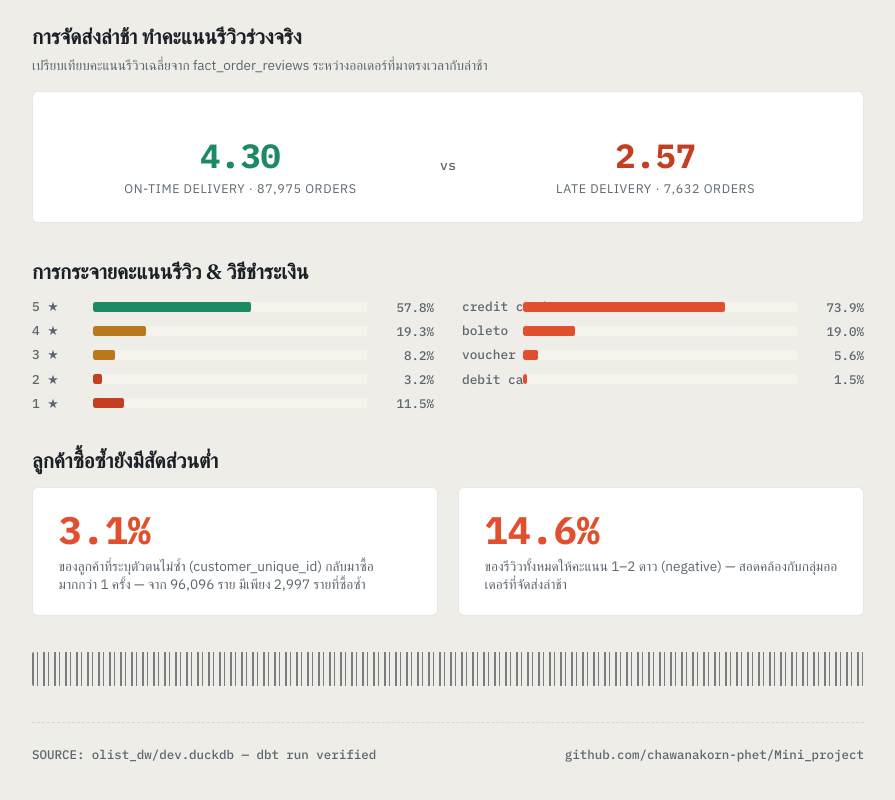
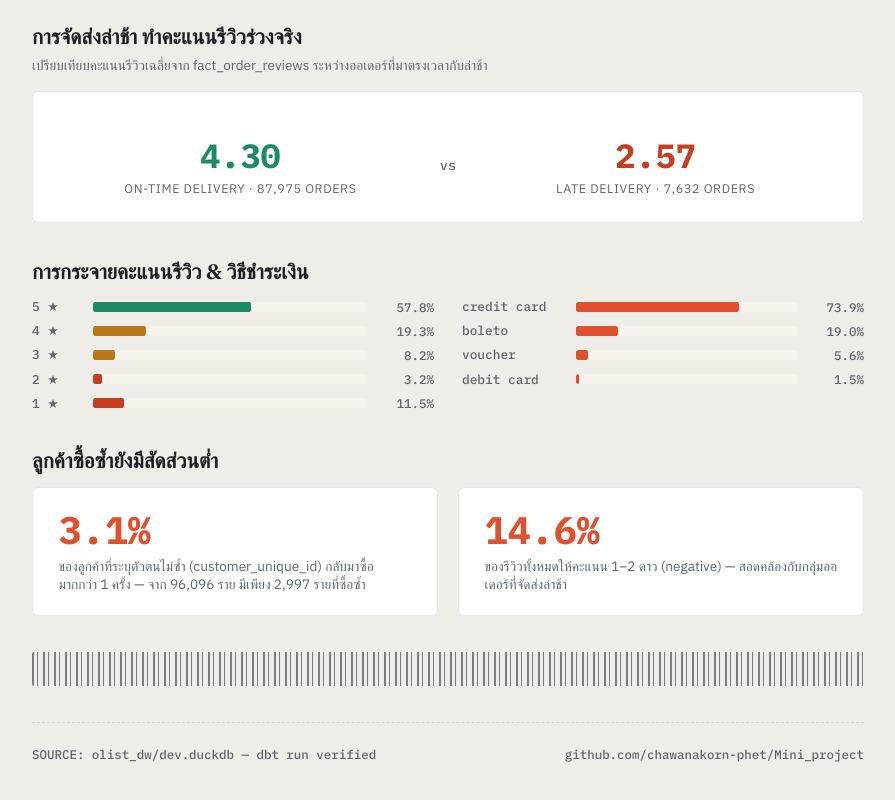
Before and after one commit to chawanakorn-phet/Mini_project, a website: page deliverables/infographic.html in a window 1280 px wide. Shown: the part 745-1545 px from the top of the page, without its empty margins (192-1087 px from the left). Drawn offline with Linux system fonts and the light colour scheme.

Commit message:
Fix payment-method label column overlapping the progress bar in infographic

```diff
--- a/deliverables/infographic.html
+++ b/deliverables/infographic.html
@@ -191,6 +191,7 @@
   /* ---- review distribution ---- */
   .stars-dist { display: flex; flex-direction: column; gap: 0.45rem; }
   .stars-row { display: grid; grid-template-columns: 3.2rem 1fr 3.6rem; align-items: center; gap: 0.6rem; }
+  .stars-row--wide { grid-template-columns: 6.5rem 1fr 3.6rem; }
   .stars-label { font-size: 0.8rem; color: var(--muted); font-family: "IBM Plex Mono", monospace; }
   .stars-track { height: 10px; background: var(--surface-2); border-radius: 2px; overflow: hidden; }
   .stars-fill { height: 100%; border-radius: 2px; }
@@ -339,10 +340,10 @@
         <div class="stars-row"><span class="stars-label">1&nbsp;★</span><div class="stars-track"><div class="stars-fill" style="width:11.5%; background:var(--bad);"></div></div><span class="stars-pct">11.5%</span></div>
       </div>
       <div class="stars-dist">
-        <div class="stars-row"><span class="stars-label num" style="width:6.5rem;">credit card</span><div class="stars-track"><div class="stars-fill" style="width:73.9%; background:var(--accent);"></div></div><span class="stars-pct">73.9%</span></div>
-        <div class="stars-row"><span class="stars-label num" style="width:6.5rem;">boleto</span><div class="stars-track"><div class="stars-fill" style="width:19.0%; background:var(--accent);"></div></div><span class="stars-pct">19.0%</span></div>
-        <div class="stars-row"><span class="stars-label num" style="width:6.5rem;">voucher</span><div class="stars-track"><div class="stars-fill" style="width:5.6%; background:var(--accent);"></div></div><span class="stars-pct">5.6%</span></div>
-        <div class="stars-row"><span class="stars-label num" style="width:6.5rem;">debit card</span><div class="stars-track"><div class="stars-fill" style="width:1.5%; background:var(--accent);"></div></div><span class="stars-pct">1.5%</span></div>
+        <div class="stars-row stars-row--wide"><span class="stars-label num">credit card</span><div class="stars-track"><div class="stars-fill" style="width:73.9%; background:var(--accent);"></div></div><span class="stars-pct">73.9%</span></div>
+        <div class="stars-row stars-row--wide"><span class="stars-label num">boleto</span><div class="stars-track"><div class="stars-fill" style="width:19.0%; background:var(--accent);"></div></div><span class="stars-pct">19.0%</span></div>
+        <div class="stars-row stars-row--wide"><span class="stars-label num">voucher</span><div class="stars-track"><div class="stars-fill" style="width:5.6%; background:var(--accent);"></div></div><span class="stars-pct">5.6%</span></div>
+        <div class="stars-row stars-row--wide"><span class="stars-label num">debit card</span><div class="stars-track"><div class="stars-fill" style="width:1.5%; background:var(--accent);"></div></div><span class="stars-pct">1.5%</span></div>
       </div>
     </div>
   </section>
```
